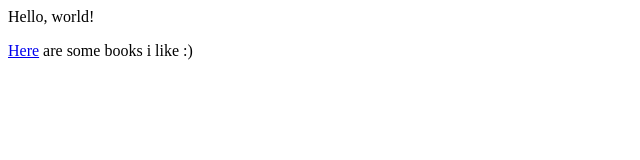
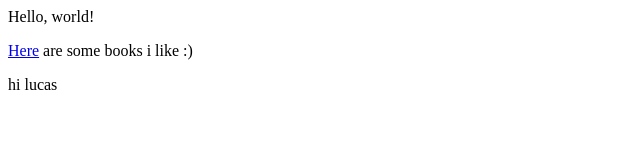
Before and after one commit to superpooer/superpooer.github.io, a plain HTML site: page index.html in a window 1280 px wide. Shown: the full height of the page, 0-640 px from the left. Drawn offline with Linux system fonts and the light colour scheme.

Commit message:
hi lucas

```diff
--- a/index.html
+++ b/index.html
@@ -4,5 +4,6 @@
 </head>
 <body>
 <p><a href="https://github.com/simplespearman/buks">Here</a> are some books i like :)</p>
+<p>hi lucas</p>
 </body>
 </html>
```
